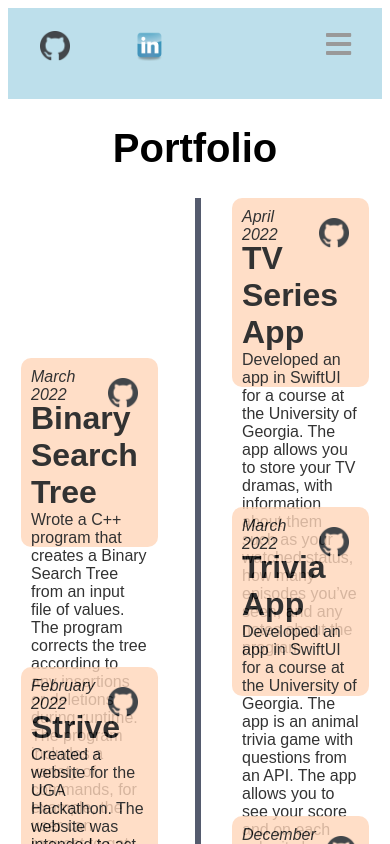
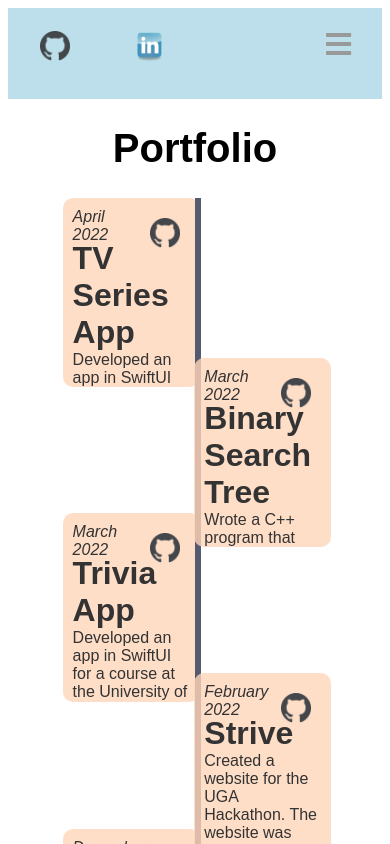
Before and after one commit to jordynful/jordynful.github.io, a React (Create React App) app: page /portfolio in a window 390 px wide. Shown: the top 844 px of the page. Built offline with nearby package versions, Linux system fonts and the light colour scheme; a web font is replaced by a local one.

Commit message:
portfolio more responsive

```diff
--- a/src/pages/Styles.css
+++ b/src/pages/Styles.css
@@ -151,7 +151,7 @@ width:100vw; */
     display: flex;
     flex-direction: column;
     position: relative;
-    left: 14em;
+    left: 14vw;
 
 
 }
@@ -160,8 +160,9 @@ width:100vw; */
     display:flex;
     flex-direction: column;
     position: relative;
-    right: 14em;
+    right: 13vw;
     top: 10em;
+
 
 
 
@@ -173,7 +174,8 @@ width:100vw; */
     border-radius: 10px;
     background-color:#ffd6ba;
     opacity:0.8;
-    margin-bottom: 120px;
+    margin-bottom: 15vh;
+    overflow: auto;
 }
 
 .head{
```
